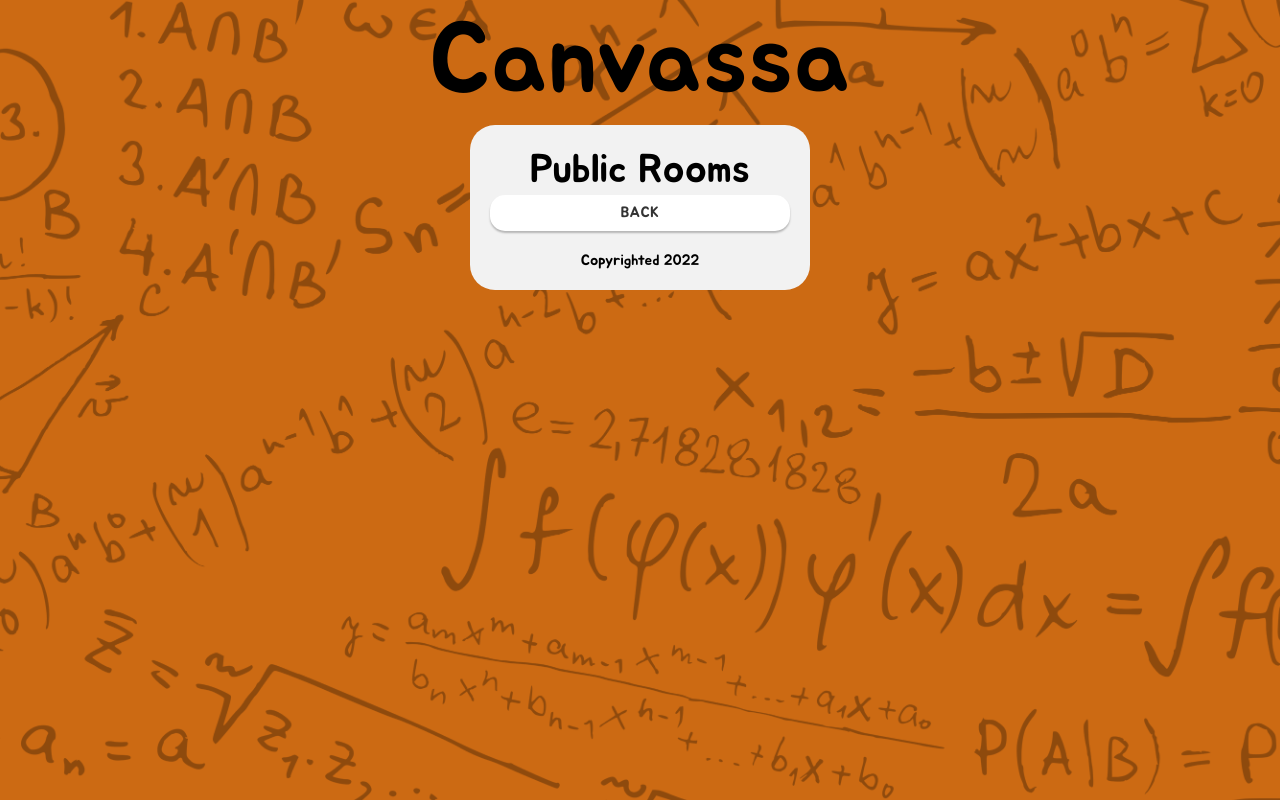
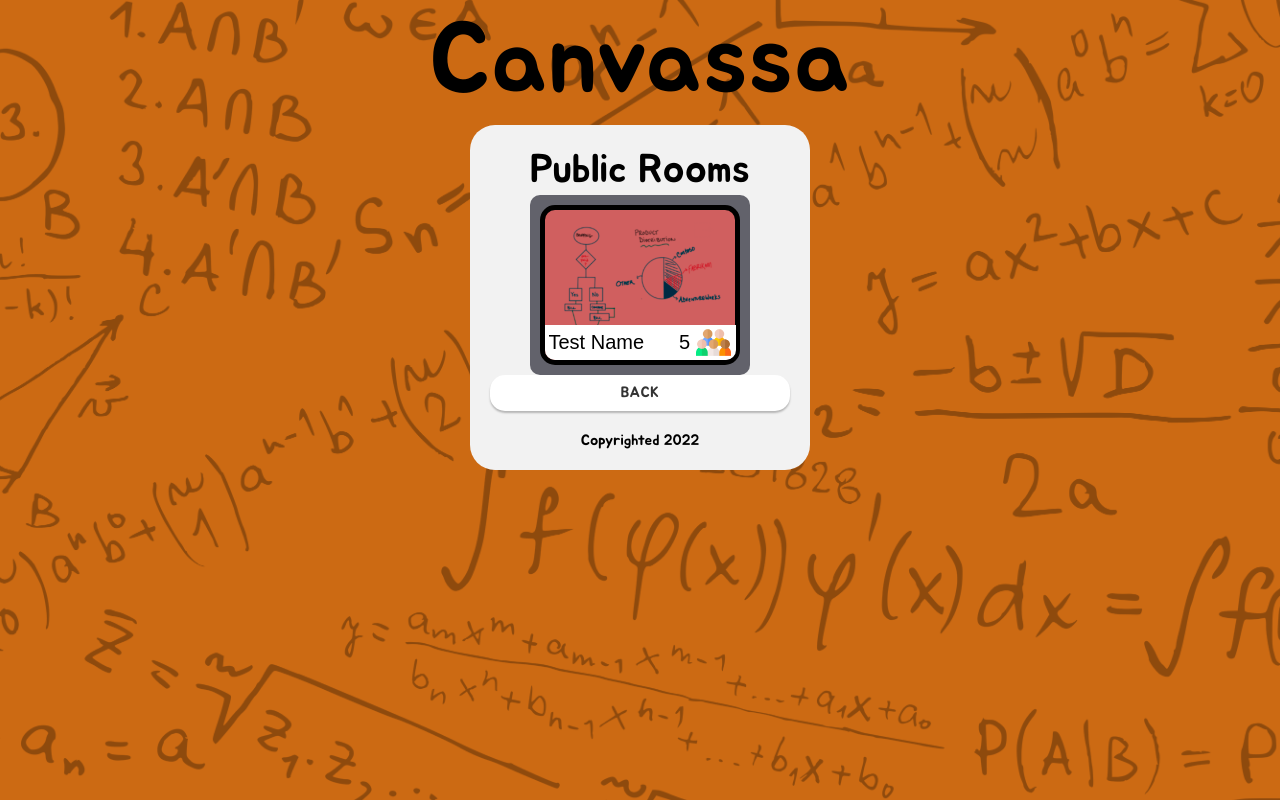
Before and after one commit to UTSCC09/project-canvassa, a React (Create React App) app in the folder frontend/: page /rooms/public in a window 1280 px wide. Built offline with nearby package versions, Linux system fonts and the light colour scheme.

Commit message:
Room Component

```diff
--- a/frontend/src/pages/PublicRoomsPage/PublicRoomsPage.jsx
+++ b/frontend/src/pages/PublicRoomsPage/PublicRoomsPage.jsx
@@ -1,6 +1,6 @@
 import React from "react";
 import styled, {keyframes} from "styled-components";
-import { Button, ContentContainer, TitleText, SubTitleText} from "../../shared/components";
+import { Button, ContentContainer, TitleText, SubTitleText, RoomComponent} from "../../shared/components";
 import backgroundimg from "../../assets/images/math-transparent-background-30.png";
 import {PATHS} from "../../shared/constants";
 
@@ -13,6 +13,10 @@ export const PublicRoomsPage = () => {
       <TitleText>Canvassa</TitleText>
       <ContentContainer>
         <SubTitleText>Public Rooms</SubTitleText>
+        <RoomsContainer>
+          <RoomComponent>
+          </RoomComponent>
+        </RoomsContainer>
         <ButtonContainer>
           <Button href={PATHS.LANDING_PAGE}>Back</Button>
         </ButtonContainer>
@@ -24,6 +28,12 @@ export const PublicRoomsPage = () => {
 
 
 }
+
+const RoomsContainer = styled.div`
+  padding: 1em;
+  border-radius: 1em;
+  background-color: #62626b;
+`;
 
 const ButtonContainer = styled.div`
   margin-bottom: 2rem;
--- a/frontend/src/shared/components/RoomComponent.jsx
+++ b/frontend/src/shared/components/RoomComponent.jsx
@@ -0,0 +1,85 @@
+import React from "react";
+import styled, {keyframes} from "styled-components";
+import { Button, ContentContainer, TitleText, SubTitleText} from "../../shared/components";
+import backgroundimg from "../../assets/images/canvas-small.png";
+import peopleicon from "../../assets/images/people-icon.png";
+import {PATHS} from "../../shared/constants";
+
+export const RoomComponent = (props) => {
+
+  return (
+    <Background>
+        <BottomBar>
+            <Name>Test Name</Name>
+            <Number>5</Number>
+            <PeopleIcon/>
+            </BottomBar>
+    </Background>
+  )
+
+
+}
+
+const Number = styled.div`
+    font-family: Arial, Helvetica, sans-serif;
+    font-size: 2em;
+    flex-grow:1;
+`;
+
+const Name = styled.div`
+    font-family: Arial, Helvetica, sans-serif;
+    font-size: 2em;
+    flex-grow:5;
+    margin:0 0.2em;
+    width:5em;
+    overflow:hidden;
+`;
+
+const PeopleIcon = styled.div`
+  height: 3.5em;
+  width: 3.5em;
+  background-color: red;
+  background:url(${peopleicon});
+  background-size: cover;
+  margin-right: 0.5em;
+`;
+
+const Background = styled.div`
+  position: relative;
+  height: 15em;
+  width: 19em;
+  background:url(${backgroundimg});
+  background-size: contain;
+  border-radius: 1.5em;
+  border-style: solid;
+  border-width: 0.5em;
+  background-color: #d05f5f; /* Tint color */
+  background-blend-mode: multiply;
+`;
+
+const BottomBar = styled.div`
+    position: absolute;
+    bottom: 0px;
+    left:-0.05em;
+    border-radius: 0em 0em 1em 1em;
+    height: 3.5em;
+    width: 19.1em;
+    background-color: white;
+    display:flex;
+    align-items: center;
+`
+
+const Container = styled.div`
+  display: flex;
+  flex-direction: column;
+  align-items: center;
+  justify-content: flex-start;
+`
+
+const BackgroundAnimation = keyframes`
+    0%   {background-color:rgb(178, 29, 29);   background-size: 1000px;}
+    25%  {background-color:yellow;   background-size: 3000px;}
+    50%  {background-color:rgb(25, 25, 179);background-size: 500px;}
+    75%  {background-color:green;background-size: 1500px;}
+    100% {background-color:red;background-size: 1000px;}
+`
--- a/frontend/src/shared/components/index.js
+++ b/frontend/src/shared/components/index.js
@@ -3,3 +3,4 @@ export * from "./Button";
 export * from "./ContentContainer";
 export * from "./SubTitleText";
 export * from "./Markers";
+export * from "./RoomComponent";
```
Also changed, not shown: frontend/src/assets/images/canvas-small.png (added), frontend/src/assets/images/people-icon.png (added).
